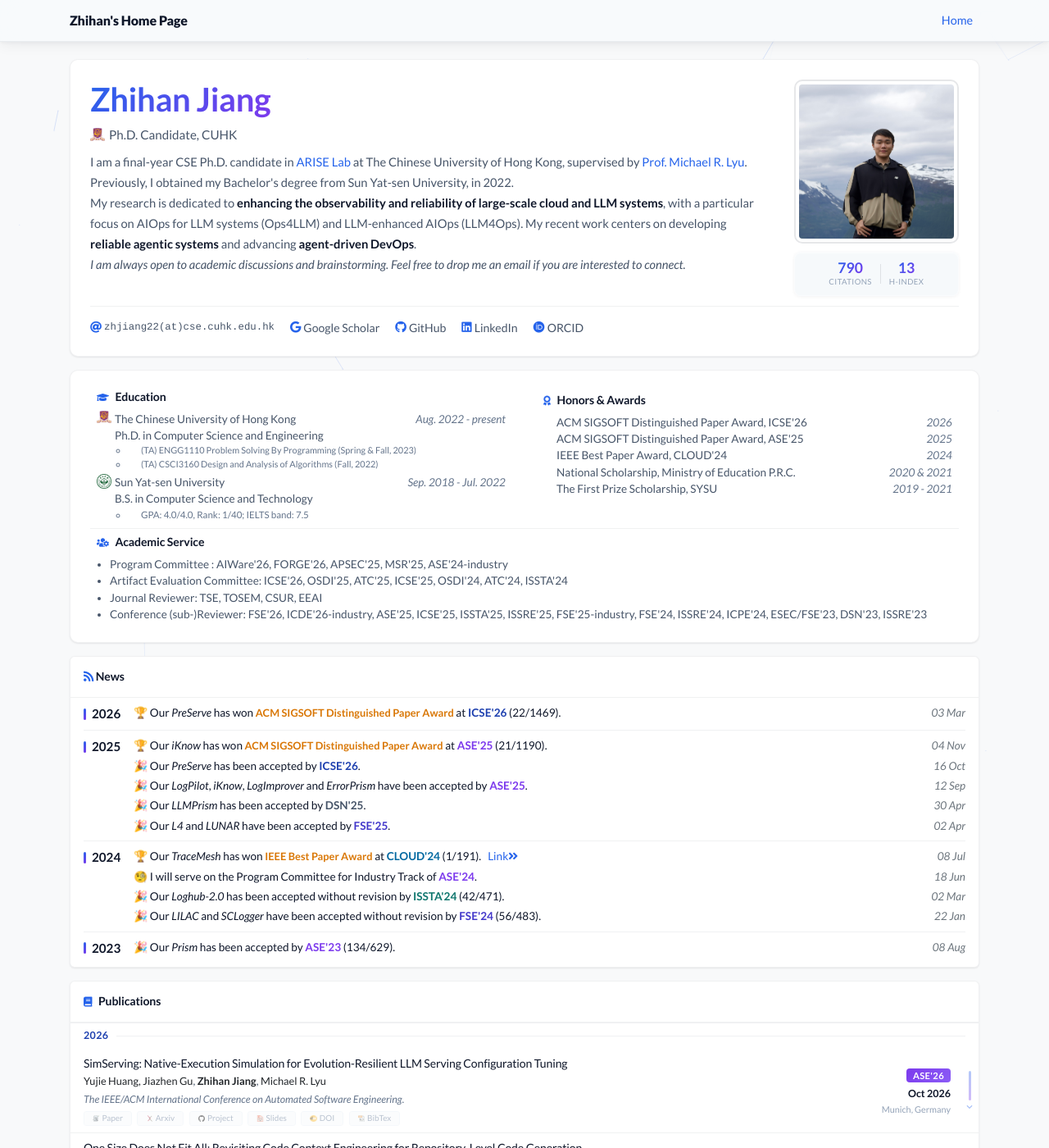
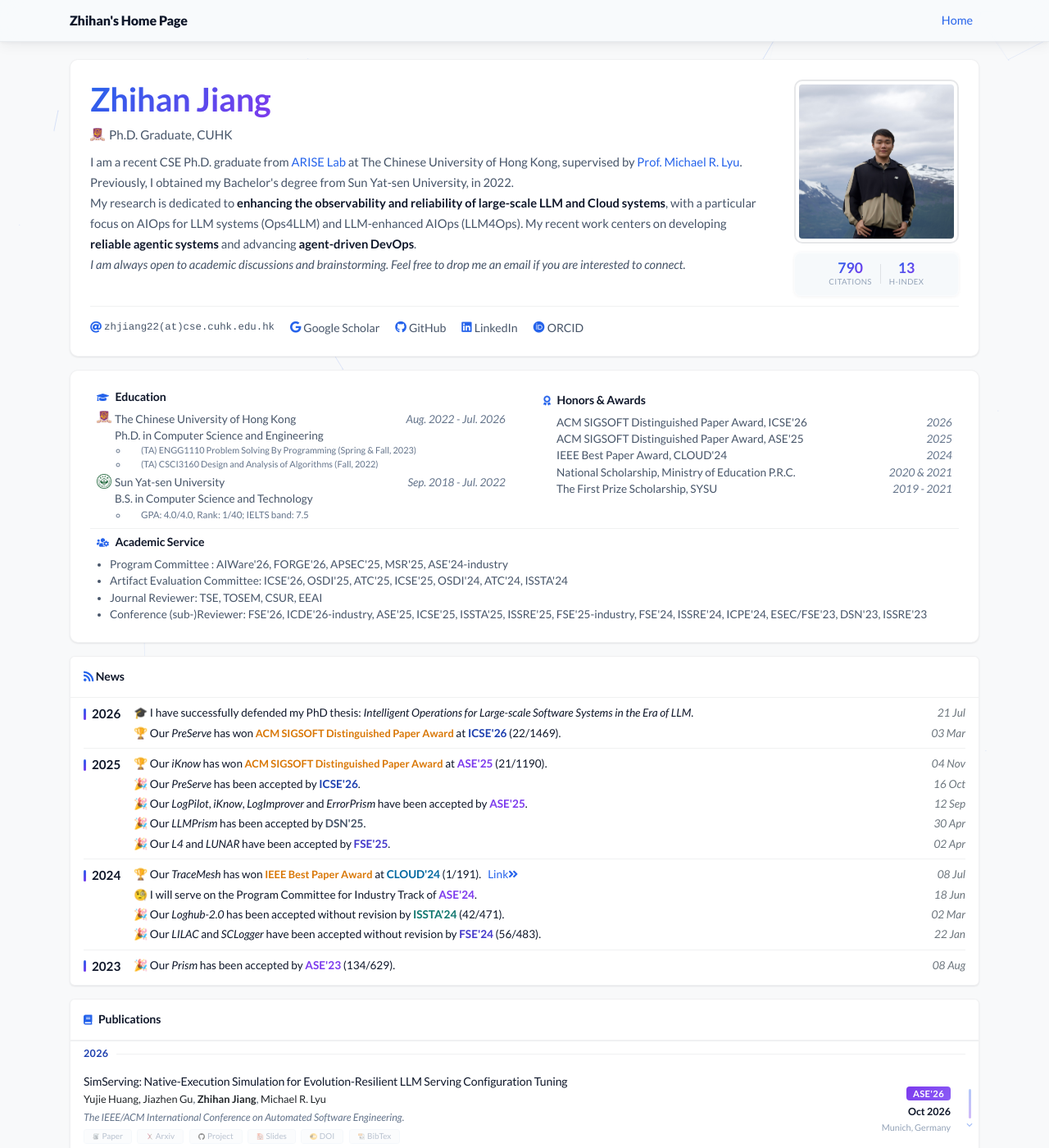
Before and after one commit to zhjiang22/zhjiang22.github.io, a Jekyll site: the page built from index.html, in a window 1280 px wide and 1400 px high. Shown: the whole window at 82% size. Built offline with Jekyll 4.4.1, drawn with Linux system fonts in a browser that asks for light colours; a style sheet for code colours, icons or effects is not loaded.

Commit message:
content: add thesis-defense news and update profile to graduate status
- Add news: successfully defended PhD thesis (21 Jul 2026)
- profile: 'Ph.D. Candidate' -> 'Ph.D. Graduate'; bio to 'recent CSE
  Ph.D. graduate'; education end date 'present' -> 'Jul. 2026'
- Reword research focus to 'large-scale LLM and Cloud systems'

Co-Authored-By: Claude Fable 5 <noreply@anthropic.com>

```diff
--- a/_data/profile.yml
+++ b/_data/profile.yml
@@ -3,7 +3,7 @@ secondary_name: ""
 navbar_name: "Zhihan's Home Page"
 
 positions:
-  - '<span class="no-break"><img src="assets/images/badges/CUHK.JPG" alt="The Chinese University of Hong Kong" class="inline-badge"/></span> Ph.D. Candidate, CUHK'
+  - '<span class="no-break"><img src="assets/images/badges/CUHK.JPG" alt="The Chinese University of Hong Kong" class="inline-badge"/></span> Ph.D. Graduate, CUHK'
 
 email: "zhjiang22@cse.cuhk.edu.hk"
 gscholar: 6F85yPcAAAAJ
@@ -16,10 +16,10 @@ linkedin: zhjiang22
 orcid: 0009-0003-1988-6219
 
 short_bio: >-
-  I am a final-year CSE Ph.D. candidate in <a href="http://ariselab.cse.cuhk.edu.hk/">ARISE Lab</a> at The Chinese University of Hong Kong, supervised by <a href="https://www.cse.cuhk.edu.hk/lyu/">Prof. Michael R. Lyu</a>.
+  I am a recent CSE Ph.D. graduate from <a href="http://ariselab.cse.cuhk.edu.hk/">ARISE Lab</a> at The Chinese University of Hong Kong, supervised by <a href="https://www.cse.cuhk.edu.hk/lyu/">Prof. Michael R. Lyu</a>.
   Previously, I obtained my Bachelor's degree from Sun Yat-sen University, in 2022.
   <br>
-  My research is dedicated to <b>enhancing the observability and reliability of large-scale cloud and LLM systems</b>, with a particular focus on AIOps for LLM systems (Ops4LLM) and LLM-enhanced AIOps (LLM4Ops).
+  My research is dedicated to <b>enhancing the observability and reliability of large-scale LLM and Cloud systems</b>, with a particular focus on AIOps for LLM systems (Ops4LLM) and LLM-enhanced AIOps (LLM4Ops).
   My recent work centers on developing <b>reliable agentic systems</b> and advancing <b>agent-driven DevOps</b>.
   <br>
   <em>I am always open to academic discussions and brainstorming. Feel free to drop me an email if you are interested to connect.</em>
@@ -32,7 +32,7 @@ education:
 - name: The Chinese University of Hong Kong
   logo: assets/images/badges/CUHK.JPG
   position: Ph.D. in Computer Science and Engineering
-  date: Aug. 2022 - present
+  date: Aug. 2022 - Jul. 2026
   ta:
     - "ENGG1110 Problem Solving By Programming (Spring & Fall, 2023)"
     - "CSCI3160 Design and Analysis of Algorithms (Fall, 2022)"
```
Also changed, not shown: _news/2026-news2.md (added, +5 -0 lines).
